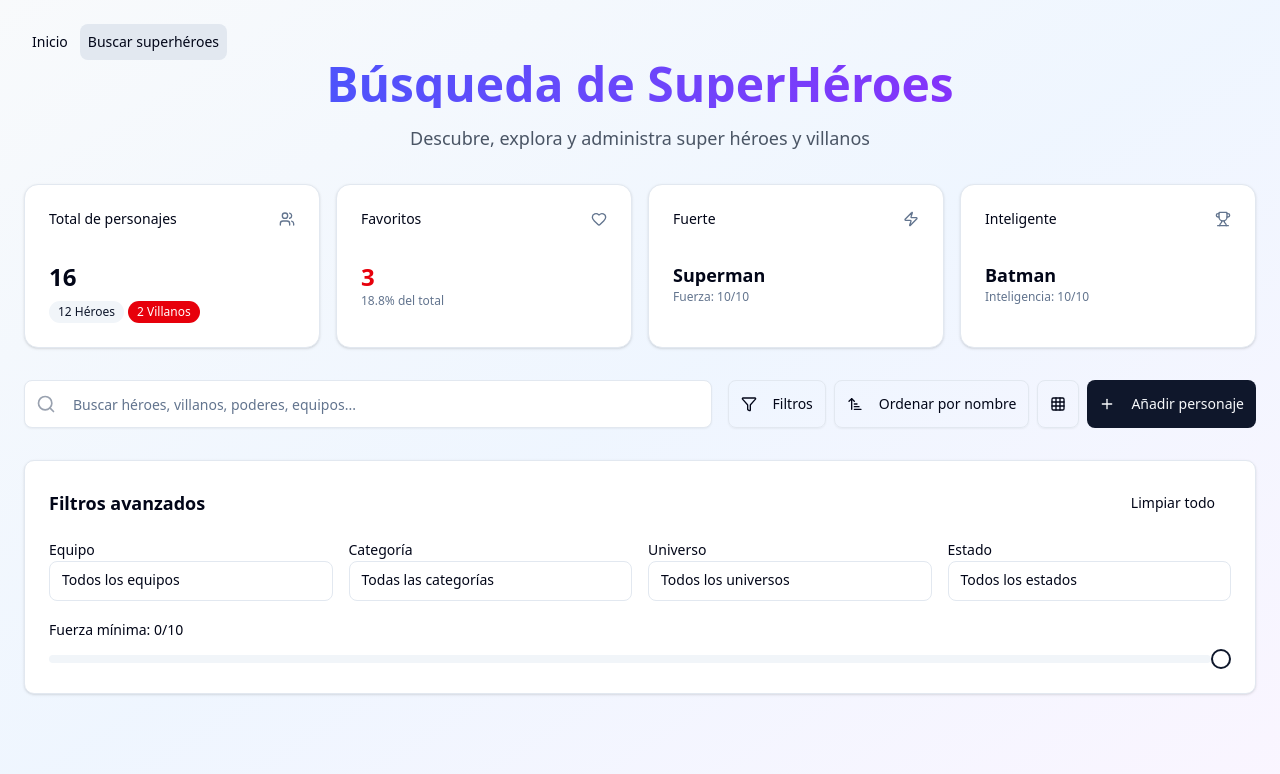
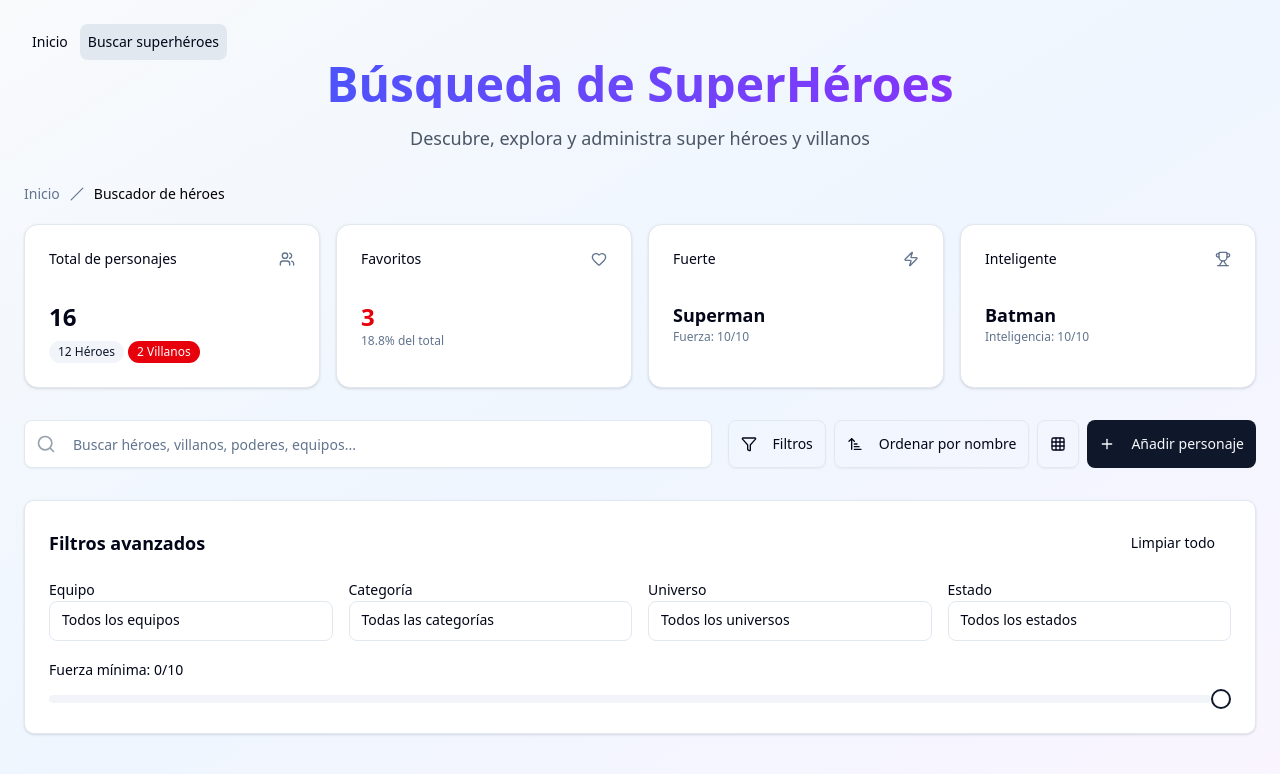
Before and after one commit to virginiar/react-heroes-app, a React (Vite) app: page /search in a window 1280 px wide. Shown: the top 774 px of the page. Built offline with nearby package versions, Linux system fonts and the light colour scheme.

Commit message:
Añadiendo los componentes CustomBreadcrum y Breadcrum

```diff
--- /dev/null
+++ b/src/components/custom/CustomBreadcrumb.tsx
@@ -0,0 +1,55 @@
+import { Link } from "react-router";
+import { SlashIcon } from "lucide-react";
+import {
+  Breadcrumb,
+  BreadcrumbItem,
+  BreadcrumbLink,
+  BreadcrumbList,
+  BreadcrumbSeparator,
+} from "../ui/breadcrumb";
+
+
+interface Breadcrumb {
+  label: string;
+  to: string;
+}
+
+interface Props {
+  currentPage: string;
+  breadcrumbs?: Breadcrumb[];
+}
+
+export const CustomBreadcrumb = ({ currentPage, breadcrumbs = [] }: Props) => {
+  return (
+    <Breadcrumb className="my-5">
+      <BreadcrumbList>
+        <BreadcrumbItem>
+          <BreadcrumbLink asChild>
+            <Link to="/">Inicio</Link>
+          </BreadcrumbLink>
+        </BreadcrumbItem>
+
+        {breadcrumbs.map((crumb) => (
+          <div className="flex items-center">
+            <BreadcrumbItem>
+              <BreadcrumbSeparator>
+                <SlashIcon />
+              </BreadcrumbSeparator>
+              <BreadcrumbLink asChild>
+                <Link to={crumb.to}>{crumb.label}</Link>
+              </BreadcrumbLink>
+            </BreadcrumbItem>
+          </div>
+        ))}
+
+        <BreadcrumbSeparator>
+          <SlashIcon />
+        </BreadcrumbSeparator>
+
+        <BreadcrumbItem>
+          <BreadcrumbLink className="text-black">{currentPage}</BreadcrumbLink>
+        </BreadcrumbItem>
+      </BreadcrumbList>
+    </Breadcrumb>
+  );
+};
--- /dev/null
+++ b/src/components/ui/breadcrumb.tsx
@@ -0,0 +1,109 @@
+import * as React from "react"
+import { ChevronRight, MoreHorizontal } from "lucide-react"
+import { Slot } from "radix-ui"
+
+import { cn } from "@/lib/utils"
+
+function Breadcrumb({ ...props }: React.ComponentProps<"nav">) {
+  return <nav aria-label="breadcrumb" data-slot="breadcrumb" {...props} />
+}
+
+function BreadcrumbList({ className, ...props }: React.ComponentProps<"ol">) {
+  return (
+    <ol
+      data-slot="breadcrumb-list"
+      className={cn(
+        "text-muted-foreground flex flex-wrap items-center gap-1.5 text-sm break-words sm:gap-2.5",
+        className
+      )}
+      {...props}
+    />
+  )
+}
+
+function BreadcrumbItem({ className, ...props }: React.ComponentProps<"li">) {
+  return (
+    <li
+      data-slot="breadcrumb-item"
+      className={cn("inline-flex items-center gap-1.5", className)}
+      {...props}
+    />
+  )
+}
+
+function BreadcrumbLink({
+  asChild,
+  className,
+  ...props
+}: React.ComponentProps<"a"> & {
+  asChild?: boolean
+}) {
+  const Comp = asChild ? Slot.Root : "a"
+
+  return (
+    <Comp
+      data-slot="breadcrumb-link"
+      className={cn("hover:text-foreground transition-colors", className)}
+      {...props}
+    />
+  )
+}
+
+function BreadcrumbPage({ className, ...props }: React.ComponentProps<"span">) {
+  return (
+    <span
+      data-slot="breadcrumb-page"
+      role="link"
+      aria-disabled="true"
+      aria-current="page"
+      className={cn("text-foreground font-normal", className)}
+      {...props}
+    />
+  )
+}
+
+function BreadcrumbSeparator({
+  children,
+  className,
+  ...props
+}: React.ComponentProps<"li">) {
+  return (
+    <li
+      data-slot="breadcrumb-separator"
+      role="presentation"
+      aria-hidden="true"
+      className={cn("[&>svg]:size-3.5", className)}
+      {...props}
+    >
+      {children ?? <ChevronRight />}
+    </li>
+  )
+}
+
+function BreadcrumbEllipsis({
+  className,
+  ...props
+}: React.ComponentProps<"span">) {
+  return (
+    <span
+      data-slot="breadcrumb-ellipsis"
+      role="presentation"
+      aria-hidden="true"
+      className={cn("flex size-9 items-center justify-center", className)}
+      {...props}
+    >
+      <MoreHorizontal className="size-4" />
+      <span className="sr-only">More</span>
+    </span>
+  )
+}
+
+export {
+  Breadcrumb,
+  BreadcrumbList,
+  BreadcrumbItem,
+  BreadcrumbLink,
+  BreadcrumbPage,
+  BreadcrumbSeparator,
+  BreadcrumbEllipsis,
+}
--- a/src/heroes/pages/home/HomePage.tsx
+++ b/src/heroes/pages/home/HomePage.tsx
@@ -1,13 +1,13 @@
-import {
-  Heart,
-} from "lucide-react";
+import { useState } from "react";
+import { Heart } from "lucide-react";
+
 import { Tabs, TabsList, TabsTrigger, TabsContent } from "@/components/ui/tabs";
 
 import { CustomJumbotron } from "@/components/custom/CustomJumbotron";
 import { HeroStats } from "@/heroes/components/HeroStats";
 import { HeroGrid } from "@/heroes/components/HeroGrid";
-import { useState } from "react";
 import { CustomPagination } from "@/components/custom/CustomPagination";
+import { CustomBreadcrumb } from "@/components/custom/CustomBreadcrumb";
 
 export const HomePage = () => {
   const [activeTab, setActiveTab] = useState<
@@ -22,6 +22,8 @@
           title="Universo de SuperHéroes"
           description="Descubre, explora y administra super héroes y villanos"
         />
+
+        <CustomBreadcrumb currentPage="SuperHéroes" />
 
         {/* Stats Dashboard */}
         <HeroStats />
@@ -73,7 +75,7 @@
         </Tabs>
 
         {/* Pagination */}
-        <CustomPagination totalPages={8}/>
+        <CustomPagination totalPages={8} />
       </>
     </>
   );
--- a/src/heroes/pages/search/SearchPage.tsx
+++ b/src/heroes/pages/search/SearchPage.tsx
@@ -1,6 +1,7 @@
 import { CustomJumbotron } from "@/components/custom/CustomJumbotron";
 import { HeroStats } from "@/heroes/components/HeroStats";
 import { SearchControls } from "./ui/SearchControls";
+import { CustomBreadcrumb } from "@/components/custom/CustomBreadcrumb";
 
 export const SearchPage = () => {
   return (
@@ -9,6 +10,15 @@
       <CustomJumbotron
         title="Búsqueda de SuperHéroes"
         description="Descubre, explora y administra super héroes y villanos"
+      />
+
+      <CustomBreadcrumb
+        currentPage="Buscador de héroes"
+        // breadcrumbs={[
+        //   { label: 'Home1', to: '/' },
+        //   { label: 'Home2', to: '/' },
+        //   { label: 'Home3', to: '/' },
+        // ]}
       />
 
       {/* Stats Dashboard */}
```
